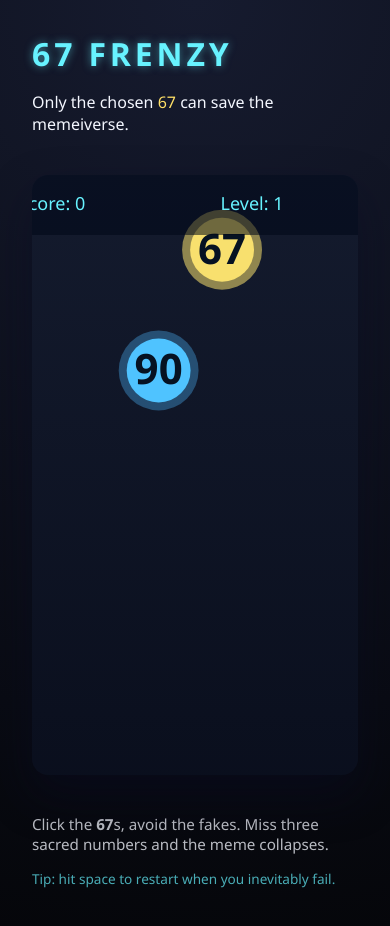
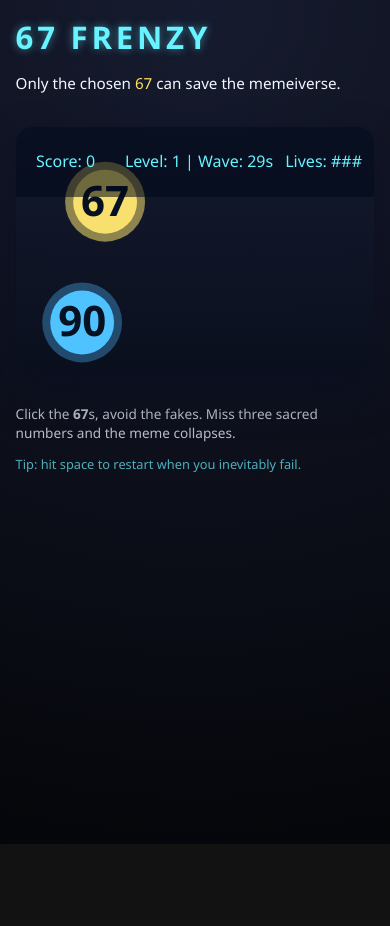
Before and after one commit to GR3ATB0B/Six_Seven67, a plain HTML site: page index.html in a window 390 px wide. Both pictures are taken after a click on the button "Start". After the commit the page ends 844 px from the top, so only its background shows below. Drawn offline with Linux system fonts and the light colour scheme.

Commit message:
better for mobile

```diff
--- a/game.js
+++ b/game.js
@@ -6,6 +6,9 @@ const overlayMessage = document.getElementById("overlay-message");
 const startBtn = document.getElementById("start-btn");
 
 const config = {
+  baseWidth: canvas.width,
+  baseHeight: canvas.height,
+  aspect: canvas.width / canvas.height,
   width: canvas.width,
   height: canvas.height,
   baseSpawnInterval: 1000,
@@ -235,6 +238,9 @@ canvas.addEventListener("pointerdown", (event) => {
 });
 
 window.addEventListener("resize", () => resizeCanvas());
+window.addEventListener("orientationchange", () => {
+  window.setTimeout(resizeCanvas, 120);
+});
 resizeCanvas();
 drawSplash();
 
@@ -367,21 +373,31 @@ function drawNumber(num) {
 }
 
 function drawHud() {
+  const hudHeight = config.height < 360 ? 70 : 60;
   ctx.fillStyle = "rgba(0, 8, 24, 0.55)";
-  ctx.fillRect(0, 0, config.width, 60);
+  ctx.fillRect(0, 0, config.width, hudHeight);
 
+  const fontSize = config.width < 480 ? 16 : 18;
   ctx.fillStyle = "#67f3ff";
-  ctx.font = '18px "Segoe UI", sans-serif';
+  ctx.font = `${fontSize}px "Segoe UI", sans-serif`;
   ctx.textBaseline = "middle";
 
-  ctx.fillText(`Score: ${state.score}`, 20, 30);
-  ctx.fillText(`Level: ${state.level}`, 220, 30);
-  ctx.fillText(`Wave: ${Math.max(0, state.timer).toFixed(1)}s`, 400, 30);
+  const centerY = hudHeight / 2;
+  const waveRemaining = Math.max(0, state.timer);
+  const waveLabel = `Wave: ${waveRemaining.toFixed(config.width < 420 ? 0 : 1)}s`;
+
+  ctx.textAlign = "left";
+  ctx.fillText(`Score: ${state.score}`, 20, centerY);
+
+  ctx.textAlign = "center";
+  ctx.fillText(`Level: ${state.level} | ${waveLabel}`, config.width / 2, centerY);
 
   const livesRemaining = Math.max(0, Math.floor(state.lives));
   const livesLost = Math.max(0, config.maxLives - livesRemaining);
   const livesText = `Lives: ${"#".repeat(livesRemaining)}${"-".repeat(livesLost)}`;
-  ctx.fillText(livesText, 620, 30);
+
+  ctx.textAlign = "right";
+  ctx.fillText(livesText, config.width - 20, centerY);
 }
 
 function spawnNumber() {
@@ -480,10 +496,23 @@ function translatePointer(event) {
 
 function resizeCanvas() {
   const dpr = window.devicePixelRatio || 1;
-  canvas.width = config.width * dpr;
-  canvas.height = config.height * dpr;
+  const viewportWidth = Math.max(320, window.innerWidth - 24);
+  const viewportHeight = Math.max(320, window.innerHeight - 180);
+  let targetWidth = Math.min(config.baseWidth, viewportWidth);
+  let targetHeight = targetWidth / config.aspect;
+
+  if (targetHeight > viewportHeight) {
+    targetHeight = viewportHeight;
+    targetWidth = targetHeight * config.aspect;
+  }
+
+  config.width = Math.round(targetWidth);
+  config.height = Math.round(targetHeight);
+
   canvas.style.width = `${config.width}px`;
   canvas.style.height = `${config.height}px`;
+  canvas.width = Math.round(config.width * dpr);
+  canvas.height = Math.round(config.height * dpr);
   ctx.setTransform(dpr, 0, 0, dpr, 0, 0);
   if (!state.running) {
     drawSplash();
--- a/styles.css
+++ b/styles.css
@@ -17,7 +17,7 @@ body {
   display: flex;
   justify-content: center;
   align-items: center;
-  padding: 2rem;
+  padding: clamp(1rem, 4vw, 2.5rem);
 }
 
 .wrapper {
@@ -51,6 +51,8 @@ canvas {
   height: auto;
   display: block;
   background: linear-gradient(180deg, rgba(20, 27, 46, 0.95), rgba(10, 15, 30, 0.95));
+  touch-action: none;
+  user-select: none;
 }
 
 .overlay {
@@ -88,6 +90,7 @@ button {
   cursor: pointer;
   box-shadow: 0 10px 24px rgba(103, 243, 255, 0.45);
   transition: transform 0.15s ease, box-shadow 0.15s ease;
+  min-height: 44px;
 }
 
 button:hover,
@@ -106,3 +109,50 @@ footer {
   color: rgba(103, 243, 255, 0.7);
   margin-top: 0.3rem;
 }
+
+@media (max-width: 768px) {
+  body {
+    align-items: flex-start;
+  }
+
+  .wrapper {
+    gap: 1.2rem;
+  }
+
+  footer {
+    font-size: 0.85rem;
+  }
+
+  .hint {
+    font-size: 0.8rem;
+  }
+}
+
+@media (max-width: 600px) {
+  h1 {
+    font-size: clamp(1.8rem, 8vw, 2.3rem);
+  }
+
+  header p {
+    font-size: 0.95rem;
+  }
+
+  button {
+    width: 100%;
+  }
+
+  .overlay-card {
+    width: min(320px, 90%);
+    padding: 1.5rem;
+  }
+}
+
+@media (max-width: 480px) {
+  body {
+    padding: clamp(0.75rem, 4vw, 1.5rem);
+  }
+
+  footer {
+    line-height: 1.4;
+  }
+}
```
